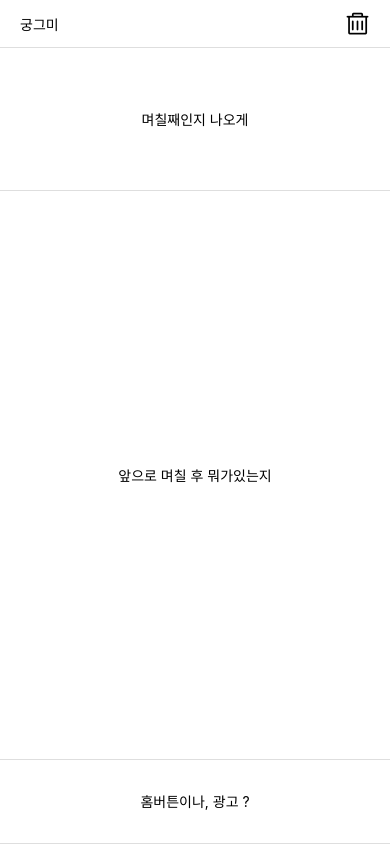
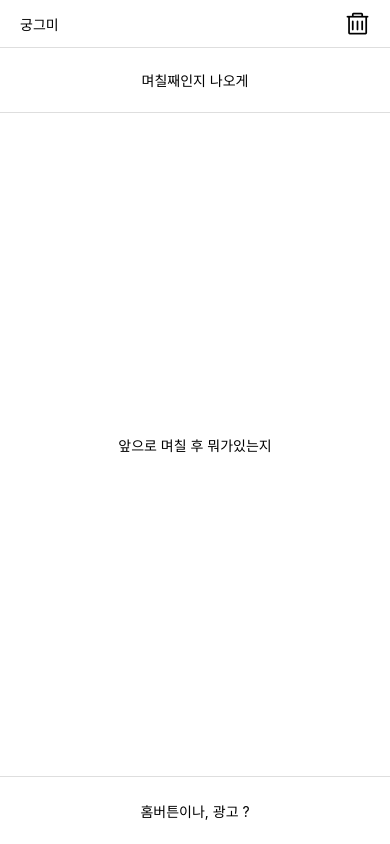
Before and after one commit to FouinK/myFirstNativeApp, a React Native app: screen / in a window 390 px wide. Built offline with nearby package versions, Linux system fonts and the light colour scheme.

Commit message:
크기 전체적으로 다시 조정

```diff
--- a/App.tsx
+++ b/App.tsx
@@ -1,5 +1,5 @@
 import React from 'react';
-import {View, StyleSheet, ScrollView} from 'react-native';
+import {SafeAreaView, View, StyleSheet, ScrollView} from 'react-native';
 import Header from './component/Header';
 import TopMenu from './component/TopMenu.tsx';
 import Body from './component/Body';
@@ -7,24 +7,32 @@ import Footer from './component/Footer';
 
 const App = () => {
   return (
-    <View style={styles.container}>
-      <Header />
-      <ScrollView contentContainerStyle={styles.scrollViewContent}>
+    <SafeAreaView style={styles.safeArea}>
+      <View style={styles.container}>
+        <Header />
         <TopMenu />
-        <Body />
-      </ScrollView>
+        <ScrollView contentContainerStyle={styles.scrollViewContent}>
+          <Body />
+        </ScrollView>
+      </View>
       <Footer />
-    </View>
+    </SafeAreaView>
   );
 };
 
 const styles = StyleSheet.create({
+  safeArea: {
+    backgroundColor: 'white',
+    flexGrow: 1,
+  },
   container: {
+    flexGrow: 1,
     flex: 1,
     backgroundColor: 'white',
   },
   scrollViewContent: {
     flexGrow: 1,
+    flex: 0.8,
   },
 });
 
--- a/component/Body.tsx
+++ b/component/Body.tsx
@@ -13,12 +13,10 @@ export default Body;
 
 const styles = StyleSheet.create({
   content: {
-    flex: 0.8,
+    flex: 1,
     width: '100%',
     justifyContent: 'center',
     alignItems: 'center',
     backgroundColor: 'white',
-    borderBottomWidth: 1, // 구분선의 두께
-    borderBottomColor: '#dedede', // 구분선의 색상
   },
 });
--- a/component/Footer.tsx
+++ b/component/Footer.tsx
@@ -14,11 +14,11 @@ export default Footer;
 const styles = StyleSheet.create({
   footer: {
     width: '100%',
-    height: '10%',
+    height: '8%',
     justifyContent: 'center',
     alignItems: 'center',
     backgroundColor: 'white',
-    borderBottomWidth: 1, // 구분선의 두께
-    borderBottomColor: '#dedede', // 구분선의 색상
+    borderTopWidth: 1,
+    borderTopColor: '#dedede',
   },
 });
--- a/component/Header.tsx
+++ b/component/Header.tsx
@@ -1,11 +1,5 @@
 import React from 'react';
-import {
-  SafeAreaView,
-  View,
-  Text,
-  StyleSheet,
-  TouchableOpacity,
-} from 'react-native';
+import {View, Text, StyleSheet, TouchableOpacity} from 'react-native';
 import Icon from 'react-native-vector-icons/AntDesign';
 
 const Header = () => {
@@ -14,21 +8,16 @@ const Header = () => {
   };
 
   return (
-    <SafeAreaView style={styles.safeArea}>
     <View style={styles.header}>
       <Text style={styles.title}>궁그미</Text>
       <TouchableOpacity onPress={openSettings} style={styles.settingsButton}>
         <Icon name="delete" size={25} color="#000" />
       </TouchableOpacity>
     </View>
-    </SafeAreaView>
   );
 };
 
 const styles = StyleSheet.create({
-  safeArea: {
-    backgroundColor: 'white',
-  },
   header: {
     width: '100%',
     flexDirection: 'row',
--- a/component/TopMenu.tsx
+++ b/component/TopMenu.tsx
@@ -13,7 +13,7 @@ export default TopMenu;
 
 const styles = StyleSheet.create({
   title: {
-    flex: 0.2,
+    flex: 0.1,
     width: '100%',
     justifyContent: 'center',
     alignItems: 'center',
```
Lines whose indentation alone changed are shown as unchanged.
